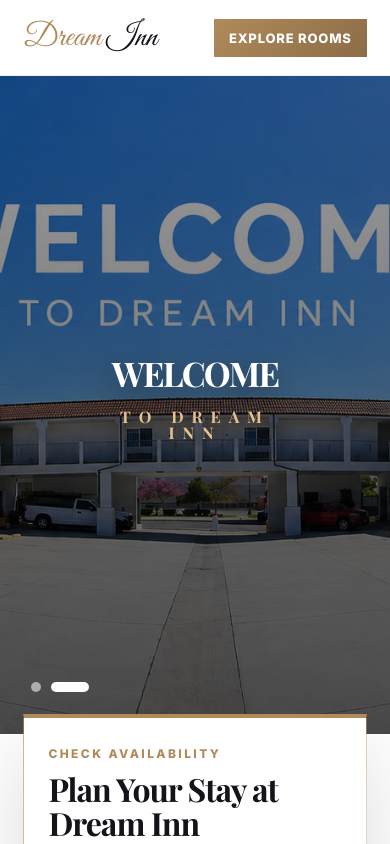
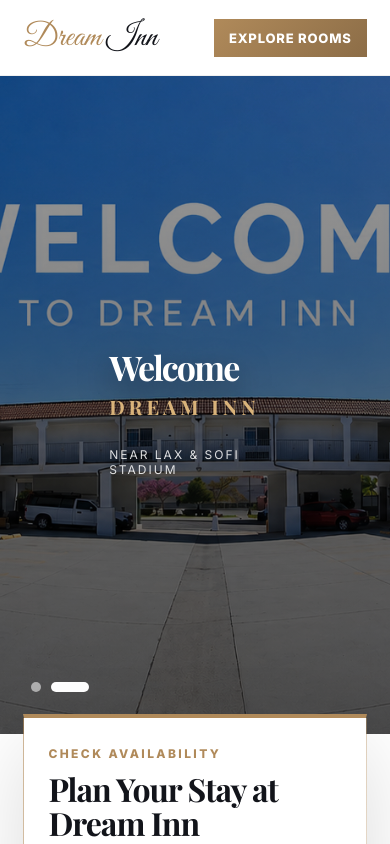
Before and after one commit to meetx00719/dream-inn-website, a React (Vite) app: page / in a window 390 px wide. Shown: the top 844 px of the page. Built offline with nearby package versions, Linux system fonts and the light colour scheme; a web font is replaced by a local one.

Commit message:
Fix hero left luxury text

```diff
--- a/src/App.jsx
+++ b/src/App.jsx
@@ -9,13 +9,9 @@
 const heroSlides = [
   {
     image: hero1,
-    title: "Surround Yourself With Refined Comfort",
-    subtitle: "Welcome to Dream Inn",
   },
   {
     image: hero2,
-    title: "A Calm Boutique Stay in Inglewood",
-    subtitle: "Near LAX & SoFi Stadium",
   },
 ];
 
@@ -26,16 +22,15 @@
 const rooms = [
   {
     name: "Single Bed Room",
-
     images: [
       "https://images.unsplash.com/photo-1590490360182-c33d57733427?auto=format&fit=crop&w=1200&q=90",
       "https://images.unsplash.com/photo-1611892440504-42a792e24d32?auto=format&fit=crop&w=1200&q=90",
       "https://images.unsplash.com/photo-1560448204-e02f11c3d0e2?auto=format&fit=crop&w=1200&q=90",
     ],
-
     details:
       "A clean and comfortable room designed for travelers who want a calm stay with essential in-room convenience.",
-    amenities: ["2 Guests",
+    amenities: [
+      "2 Guests",
       "Cali King size bed",
       "Private bathroom",
       "Free Wi-Fi",
@@ -228,11 +223,12 @@
                 <div className="luxHeroOverlay" />
 
                 <div className="luxHeroText">
+                  <h1 className="heroTitle">
+                    Welcome
+                    <span>Dream Inn</span>
+                  </h1>
 
-                  <h1 className="heroTitle">
-  WELCOME
-  <span>TO DREAM INN</span>
-</h1>
+                  <p className="heroSub">Near LAX & SoFi Stadium</p>
                 </div>
               </article>
             ))}
@@ -338,7 +334,6 @@
             <h2>Comfortable Rooms for Every Stay</h2>
           </div>
 
-  {/* SCROLL CONTAINER */}
           <div
             className="roomGridLuxury"
             onScroll={(e) => {
@@ -349,7 +344,7 @@
               setActiveDot(index);
             }}
           >
-    {availableRooms.map((room, index) => (
+            {availableRooms.map((room) => (
               <RoomCard
                 key={room.name}
                 room={room}
@@ -358,7 +353,6 @@
             ))}
           </div>
 
-  {/* DOTS INDICATOR */}
           <div className="roomDots">
             {availableRooms.map((_, index) => (
               <span
@@ -565,7 +559,6 @@
 
       <div className="cardInfo">
         <h3>{room.name}</h3>
-        <p className="bedPreview">{room.bedDetails}</p>
         <p>{room.details}</p>
 
         <span className="viewDetails">View Details ↗</span>
@@ -622,7 +615,6 @@
 
         <div className="modalBody">
           <h2>{room.name}</h2>
-          <p className="modalBedDetail">{room.bedDetails}</p>
           <p>{room.details}</p>
 
           <div className="modalGrid">
--- a/src/index.css
+++ b/src/index.css
@@ -1212,24 +1212,70 @@
     display: flex;
   }
 }
-/* PREMIUM HERO TEXT */
+/* FINAL LUXURY HERO LEFT STYLE */
 .heroTitle {
   font-family: "Playfair Display", serif;
-  font-size: clamp(52px, 6vw, 110px);
+  font-size: clamp(48px, 5vw, 80px);
   font-weight: 700;
-  text-transform: uppercase;
-  letter-spacing: 6px;
   color: #fff;
-  line-height: 1;
-  text-align: center;
+  line-height: 1.1;
+  letter-spacing: 1px;
+  text-align: left;
+  text-transform: none;
+  text-shadow: 0 8px 25px rgba(0, 0, 0, 0.5);
 }
 
 .heroTitle span {
   display: block;
-  font-size: clamp(16px, 2vw, 28px);
-  letter-spacing: 8px;
+  font-size: clamp(22px, 2.4vw, 34px);
+  margin-top: 12px;
+  color: #d9b37a;
+  letter-spacing: 4px;
+  text-transform: uppercase;
+}
+
+.heroSub {
   margin-top: 18px;
-  font-weight: 400;
+  font-size: clamp(14px, 1.6vw, 18px);
+  color: rgba(255, 255, 255, 0.85);
+  letter-spacing: 3px;
+  text-transform: uppercase;
+  font-weight: 500;
+}
+
+.luxHeroText {
+  left: 8% !important;
+  top: 48% !important;
+  transform: translateY(-50%) !important;
+  text-align: left !important;
+  animation: fadeInUp 0.9s ease both;
+}
+
+.luxHeroOverlay {
+  background:
+    radial-gradient(circle at 18% 45%, rgba(176, 138, 90, 0.22), transparent 28%),
+    linear-gradient(90deg, rgba(0, 0, 0, 0.78), rgba(0, 0, 0, 0.42), rgba(0, 0, 0, 0.08)) !important;
+}
+
+@media (max-width: 760px) {
+  .luxHeroText {
+    left: 6% !important;
+    right: 6% !important;
+    top: 50% !important;
+  }
+
+  .heroTitle {
+    font-size: 40px;
+  }
+
+  .heroTitle span {
+    font-size: 20px;
+  }
+
+  .heroSub {
+    font-size: 12px;
+    letter-spacing: 2px;
+  }
 }
 
 /* CENTER HERO TEXT PERFECTLY */
@@ -1277,13 +1323,14 @@
 
   /* INNER GOLD LINE */
   outline: 1px solid var(--gold);
-  outline-offset: -8px;
+  outline-offset: 6px;
 
   /* SHADOW */
   box-shadow: 0 30px 80px rgba(0, 0, 0, 0.18);
 
   transition: transform 0.5s ease;
 }
+
 
 /* OVERLAP EFFECT */
 .aboutImages img:first-child {
```
Lines whose indentation alone changed are shown as unchanged.
